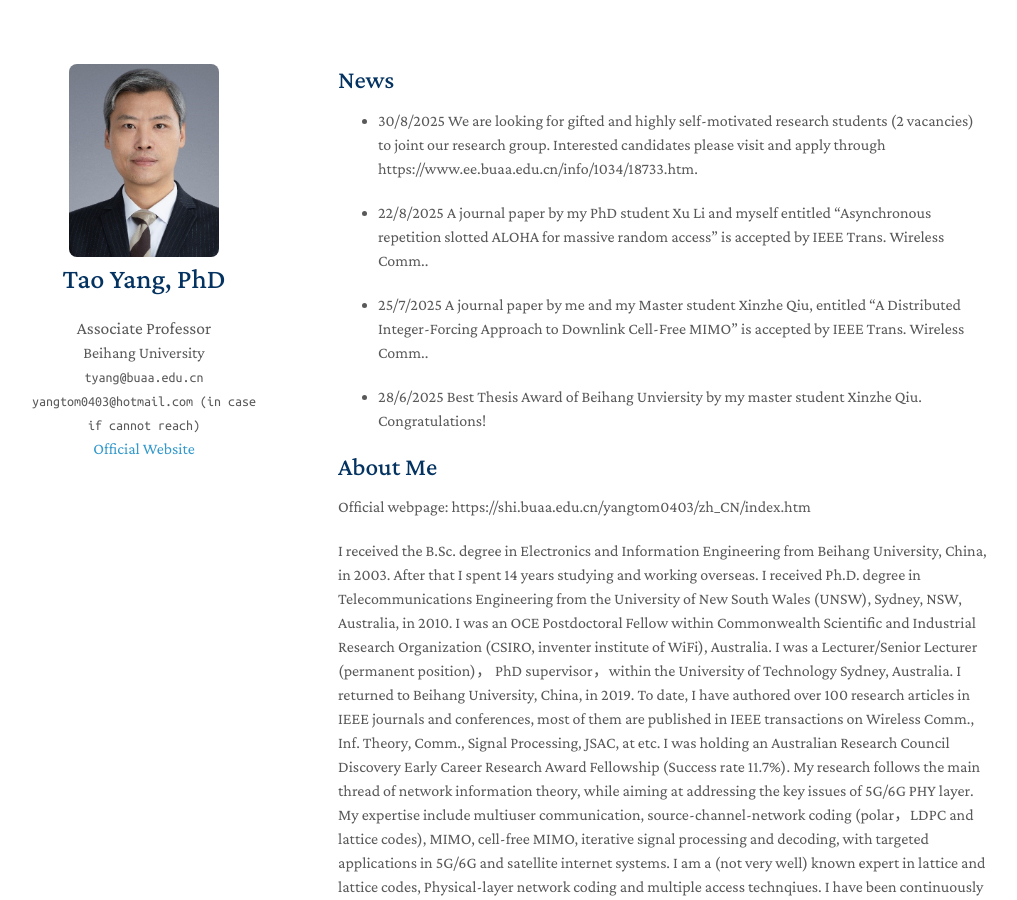
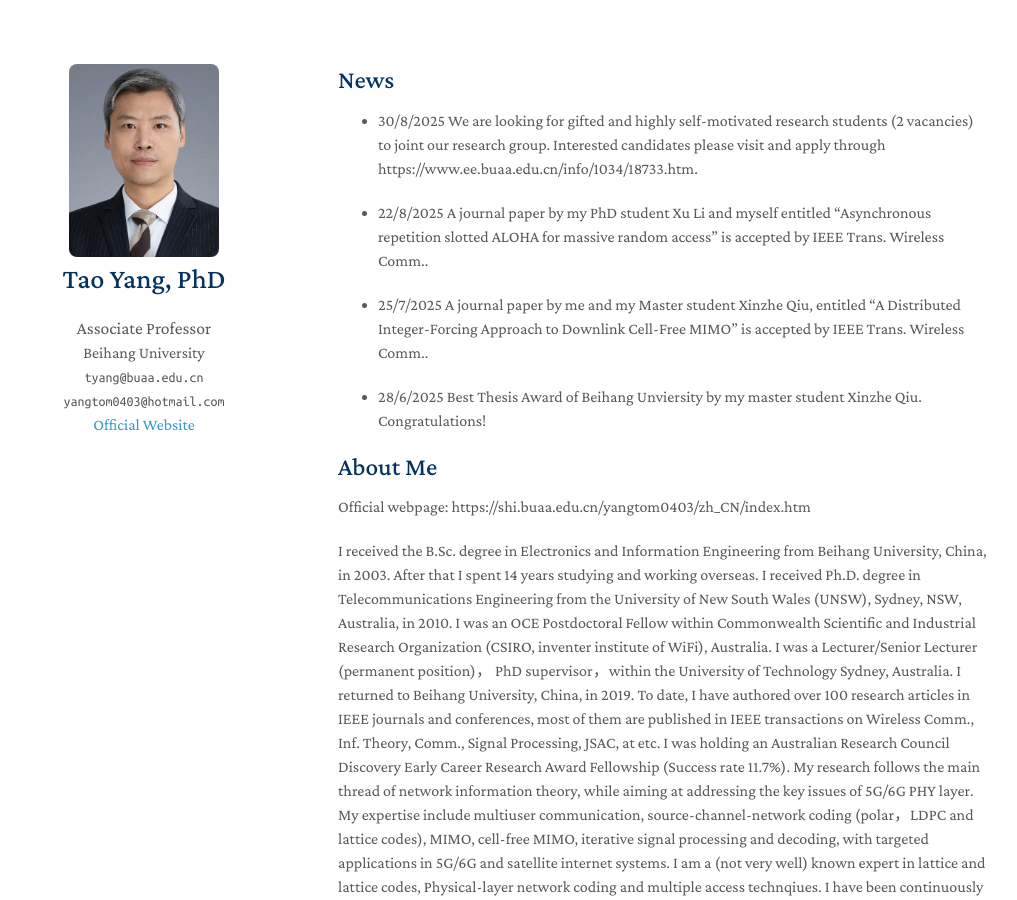
Before and after one commit to yangtao0403/yangtao0403.github.io, a Jekyll site: the page built from index.md, in a window 1280 px wide and 900 px high. Shown: the whole window, without its empty margins (132-1149 px from the left). Built offline with Jekyll 4.4.1, drawn with Linux system fonts in a browser that asks for light colours; a style sheet for code colours, icons or effects is not loaded; our own code applies the rules of GitHub Pages for plain Markdown files.

Commit message:
Update _config.yml

```diff
--- a/_config.yml
+++ b/_config.yml
@@ -2,7 +2,7 @@
 title: Tao Yang, PhD
 position: Associate Professor
 affiliation: Beihang University
-email: tyang@buaa.edu.cn yangtom0403@hotmail.com (in case if cannot reach)
+email: tyang@buaa.edu.cn yangtom0403@hotmail.com
 official_website: https://shi.buaa.edu.cn/yangtom0403/zh_CN/index.htm
 
 # Search Engine Optimization (SEO)
```
